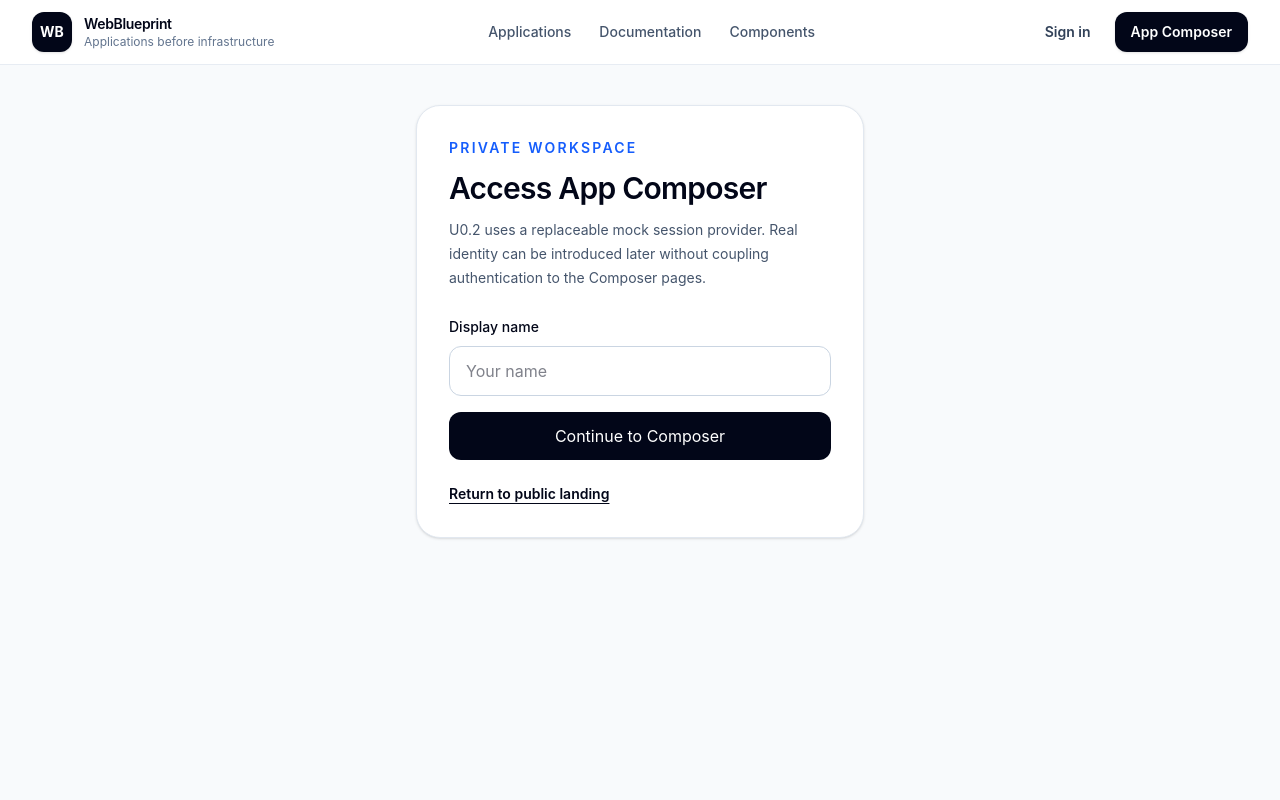
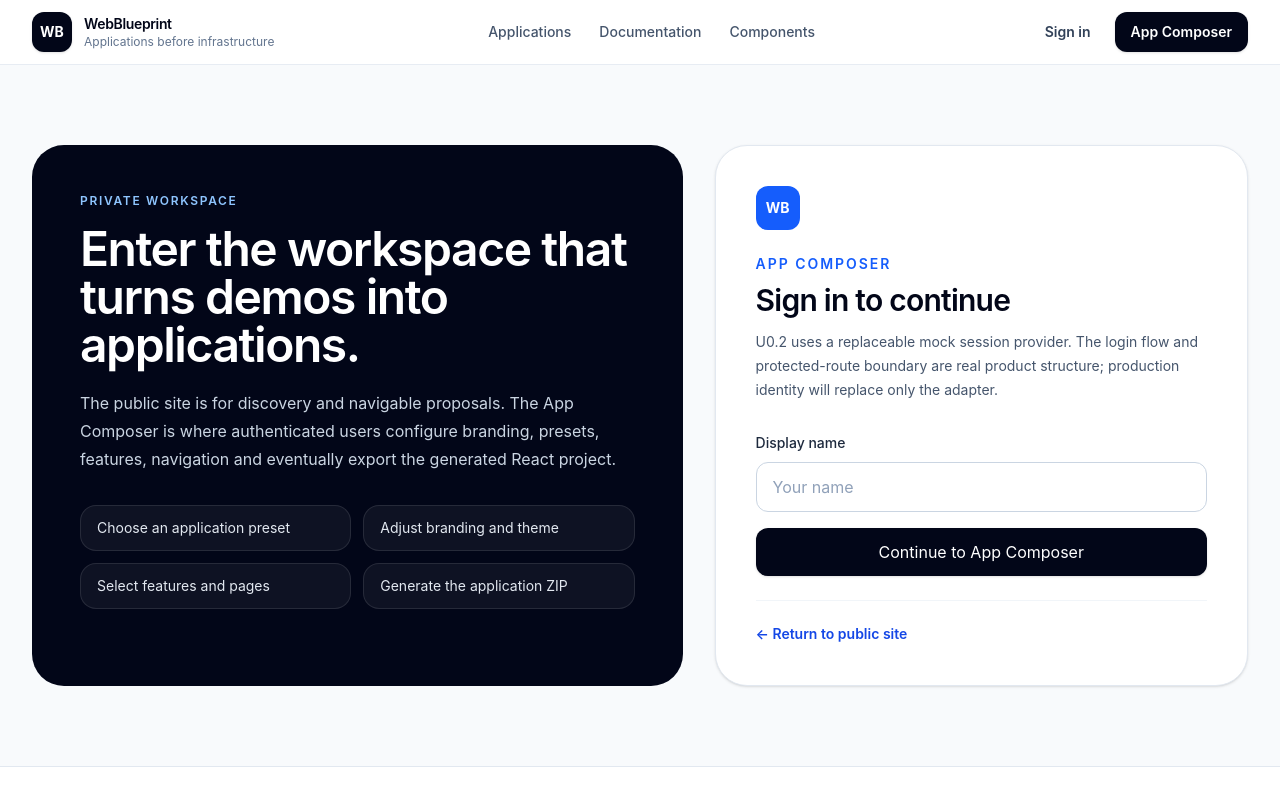
Before and after one commit to LuisHdezE/WebBlueprint, a React (Vite) app: page /login in a window 1280 px wide. Shown: the top 800 px of the page. Built offline with nearby package versions, Linux system fonts and the light colour scheme.

Commit message:
feat(u0.2): polish Composer login experience

```diff
--- a/src/pages/LoginPage.tsx
+++ b/src/pages/LoginPage.tsx
@@ -17,34 +17,60 @@ export function LoginPage() {
   }
 
   return (
-    <main className="min-h-dvh bg-slate-50 px-4 py-10 text-slate-950 sm:px-6 lg:px-8">
-      <section className="mx-auto max-w-md rounded-3xl border border-slate-200 bg-white p-6 shadow-sm sm:p-8">
-        <p className="text-sm font-semibold uppercase tracking-[0.16em] text-blue-600">Private workspace</p>
-        <h1 className="mt-3 text-3xl font-semibold tracking-tight">Access App Composer</h1>
-        <p className="mt-3 text-sm leading-6 text-slate-600">
-          U0.2 uses a replaceable mock session provider. Real identity can be introduced later without coupling authentication to the Composer pages.
+    <main className="mx-auto grid max-w-7xl gap-8 px-4 py-14 sm:px-6 lg:grid-cols-[1fr_0.82fr] lg:px-8 lg:py-20">
+      <section className="rounded-[2rem] bg-slate-950 p-7 text-white sm:p-10 lg:p-12">
+        <p className="text-xs font-semibold uppercase tracking-[0.14em] text-blue-300">Private workspace</p>
+        <h1 className="mt-4 max-w-xl text-4xl font-semibold tracking-[-0.03em] sm:text-5xl">
+          Enter the workspace that turns demos into applications.
+        </h1>
+        <p className="mt-5 max-w-xl text-sm leading-7 text-slate-300 sm:text-base">
+          The public site is for discovery and navigable proposals. The App Composer is where authenticated users configure branding, presets, features, navigation and eventually export the generated React project.
         </p>
 
-        <form className="mt-6" onSubmit={handleSubmit}>
-          <label className="text-sm font-medium" htmlFor="display-name">
+        <div className="mt-8 grid gap-3 sm:grid-cols-2">
+          {[
+            'Choose an application preset',
+            'Adjust branding and theme',
+            'Select features and pages',
+            'Generate the application ZIP',
+          ].map((item) => (
+            <div key={item} className="rounded-2xl border border-white/10 bg-white/5 px-4 py-3 text-sm text-slate-200">
+              {item}
+            </div>
+          ))}
+        </div>
+      </section>
+
+      <section className="self-center rounded-[2rem] border border-slate-200 bg-white p-6 shadow-sm sm:p-8 lg:p-10">
+        <div className="grid size-11 place-items-center rounded-xl bg-blue-600 text-sm font-bold text-white">WB</div>
+        <p className="mt-6 text-sm font-semibold uppercase tracking-[0.14em] text-blue-600">App Composer</p>
+        <h2 className="mt-2 text-3xl font-semibold tracking-tight text-slate-950">Sign in to continue</h2>
+        <p className="mt-3 text-sm leading-6 text-slate-600">
+          U0.2 uses a replaceable mock session provider. The login flow and protected-route boundary are real product structure; production identity will replace only the adapter.
+        </p>
+
+        <form className="mt-7" onSubmit={handleSubmit}>
+          <label className="text-sm font-medium text-slate-800" htmlFor="display-name">
             Display name
           </label>
           <input
             id="display-name"
-            className="mt-2 w-full rounded-xl border border-slate-300 bg-white px-4 py-3 outline-none focus:border-blue-500"
+            className="mt-2 w-full rounded-xl border border-slate-300 bg-white px-4 py-3 text-slate-950 outline-none transition placeholder:text-slate-400 focus:border-blue-500 focus:ring-4 focus:ring-blue-100"
             onChange={(event) => setDisplayName(event.target.value)}
             placeholder="Your name"
             required
             value={displayName}
           />
-          <button className="mt-4 w-full rounded-xl bg-slate-950 px-5 py-3 text-sm font-semibold text-white" type="submit">
-            Continue to Composer
+          <button className="mt-4 w-full rounded-xl bg-slate-950 px-5 py-3 text-sm font-semibold text-white shadow-sm transition hover:bg-slate-800" type="submit">
+            Continue to App Composer
           </button>
         </form>
 
-        <Link className="mt-6 inline-flex text-sm font-semibold underline underline-offset-4" to="/">
-          Return to public landing
-        </Link>
+        <div className="mt-6 border-t border-slate-100 pt-5">
+          <Link className="text-sm font-semibold text-blue-700 hover:text-blue-800" to="/">
+            ← Return to public site
+          </Link>
+        </div>
       </section>
     </main>
   );
```
